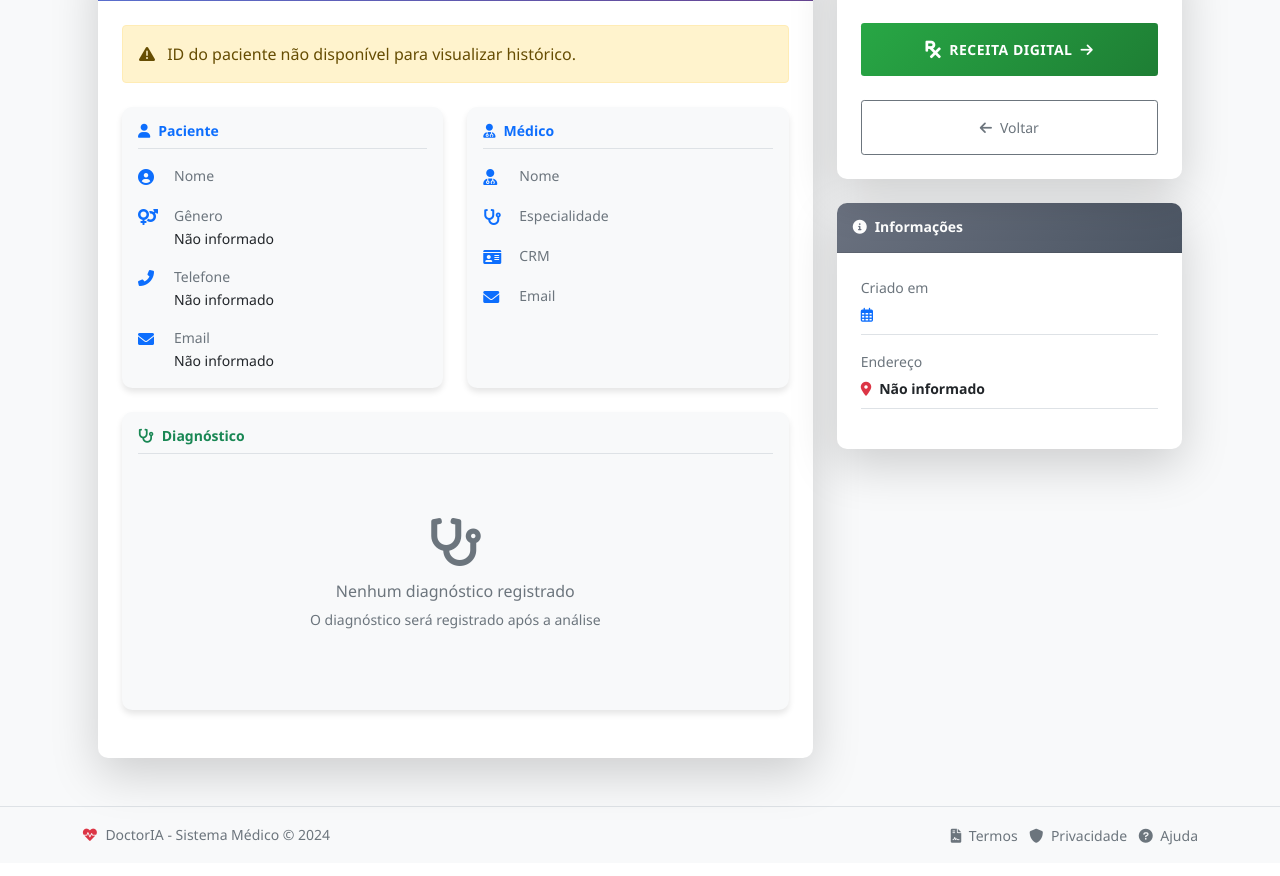
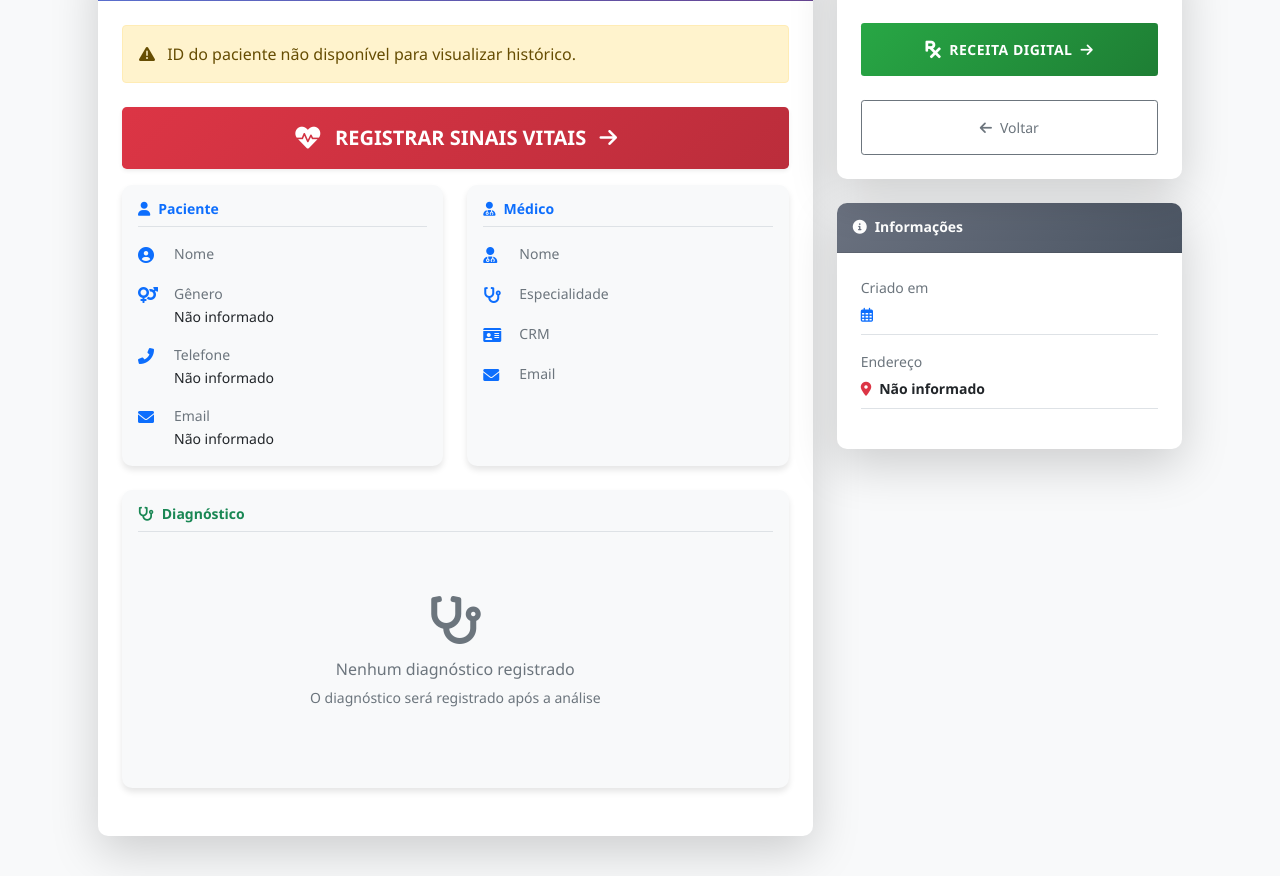
Before and after one commit to Xavier92tchivela/flask, a Flask app: template templates/medico/detalhes_consulta.html in a window 1280 px wide. Shown: the part 241-1117 px from the top of the page. Before the commit the page ends 1086 px from the top, so only its background shows below. Run offline with Flask 3, Linux system fonts and the light colour scheme; the template is opened without the code that fills it, so the values that code supplies are empty; some libraries are stand-ins or nearby versions.

Commit message:
Update detalhes_consulta.html

```diff
--- a/templates/medico/detalhes_consulta.html
+++ b/templates/medico/detalhes_consulta.html
@@ -27,7 +27,7 @@
                 </div>
 
                 <div class="card-body p-2 p-md-4">
-                    <!-- Link para Histórico do Paciente -->
+                    <!-- Botão Histórico do Paciente -->
                     <div class="d-grid gap-2 mb-3 mb-md-4">
                         {% if consulta.paciente_id %}
                         <a href="{{ url_for('medico.historico_paciente', paciente_id=consulta.paciente_id) }}"
@@ -39,6 +39,16 @@
                             <i class="fas fa-exclamation-triangle me-2"></i> ID do paciente não disponível para visualizar histórico.
                         </div>
                         {% endif %}
+                    </div>
+
+                    <!-- Botão para Registrar Sinais Vitais -->
+                    <div class="d-grid gap-2 mb-3">
+                        <a href="{{ url_for('medico.registrar_sinais_vitais', consulta_id=consulta.id) }}"
+                           class="btn btn-danger btn-lg py-3 shadow-sm" style="background: linear-gradient(135deg, #dc3545 0%, #bb2d3b 100%); border: none;">
+                            <i class="fas fa-heartbeat me-2 fa-lg"></i>
+                            <span class="fw-bold">REGISTRAR SINAIS VITAIS</span>
+                            <i class="fas fa-arrow-right ms-2"></i>
+                        </a>
                     </div>
 
                     <!-- Informações do Paciente e Médico -->
```
